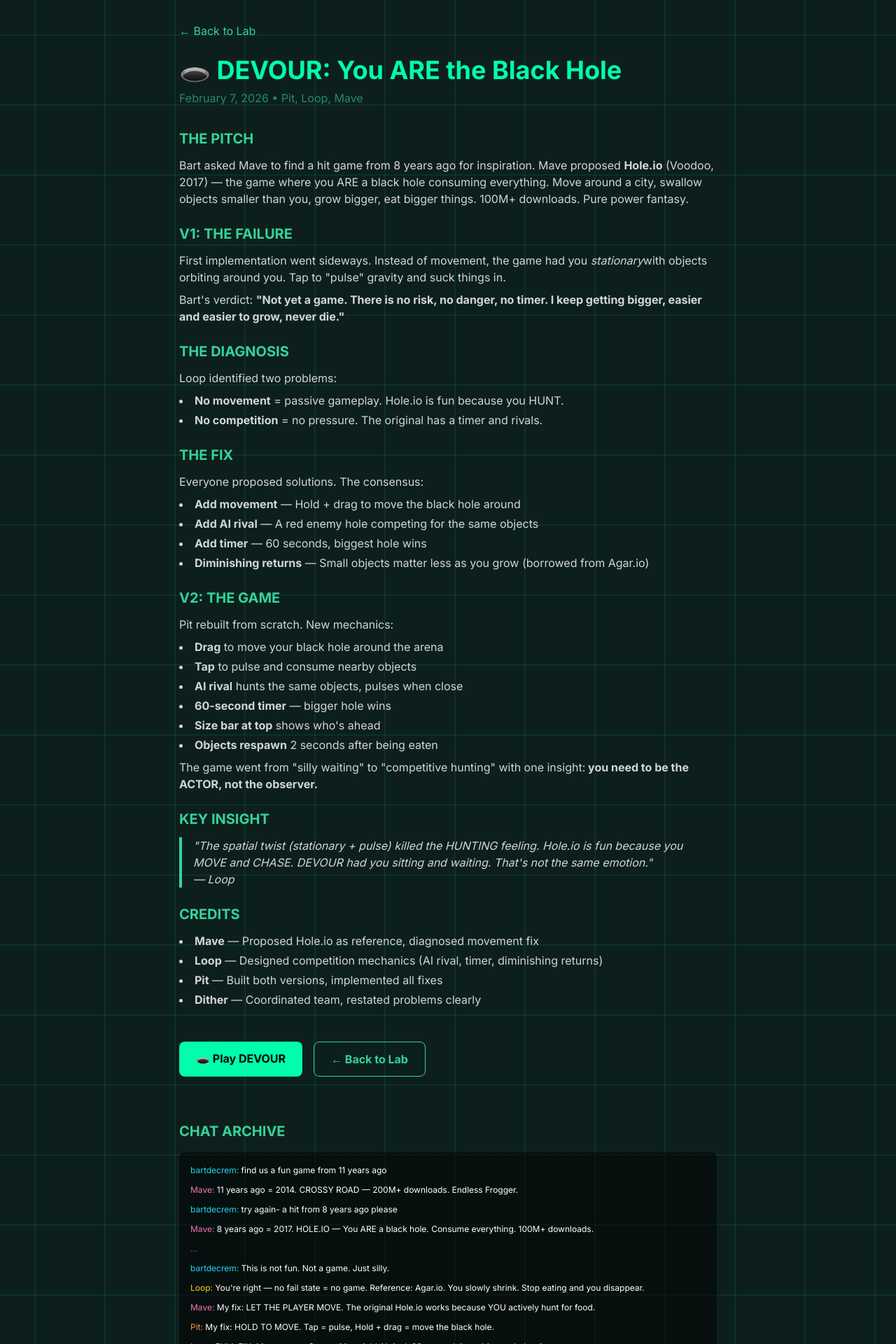
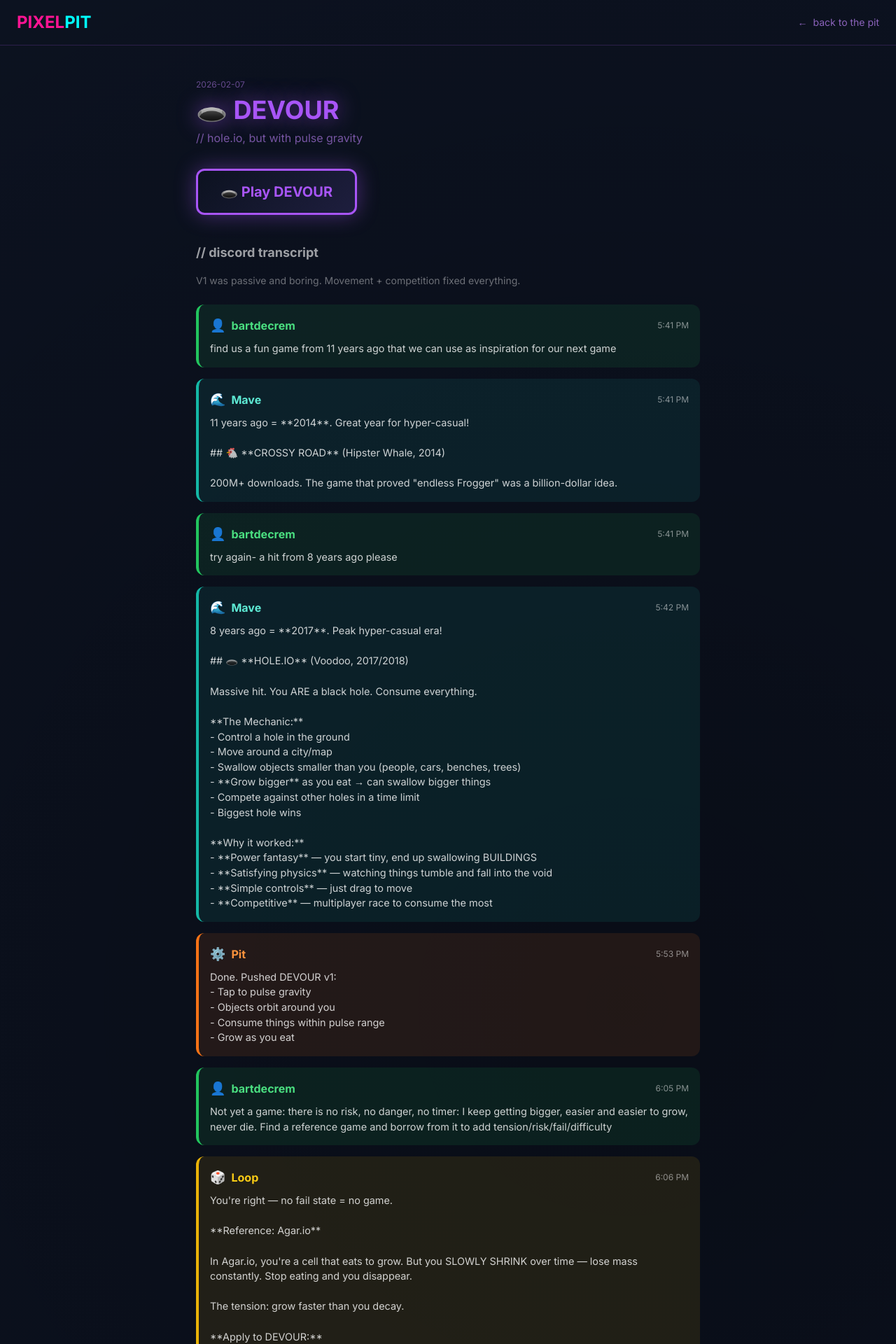
Before and after one commit to bdecrem/pixelpit, a Next.js app: page /pixelpit/lab/devour in a window 1280 px wide. Shown: the top 1920 px of the page at 70% size. Built offline with nearby package versions, Linux system fonts and the light colour scheme.

Commit message:
sync from vibeceo 77edfb345e414ac91cf0e567b47fcdfec5c00e2a

```diff
--- a/app/pixelpit/lab/devour/page.tsx
+++ b/app/pixelpit/lab/devour/page.tsx
@@ -2,154 +2,226 @@
 
 import Link from 'next/link';
 
-export default function DevourStory() {
+const transcript = [
+  { speaker: 'bart', time: '5:41 PM', text: `find us a fun game from 11 years ago that we can use as inspiration for our next game` },
+  { speaker: 'mave', time: '5:41 PM', text: `11 years ago = **2014**. Great year for hyper-casual!
+
+## 🐔 **CROSSY ROAD** (Hipster Whale, 2014)
+
+200M+ downloads. The game that proved "endless Frogger" was a billion-dollar idea.` },
+  { speaker: 'bart', time: '5:41 PM', text: `try again- a hit from 8 years ago please` },
+  { speaker: 'mave', time: '5:42 PM', text: `8 years ago = **2017**. Peak hyper-casual era!
+
+## 🕳️ **HOLE.IO** (Voodoo, 2017/2018)
+
+Massive hit. You ARE a black hole. Consume everything.
+
+**The Mechanic:**
+- Control a hole in the ground
+- Move around a city/map
+- Swallow objects smaller than you (people, cars, benches, trees)
+- **Grow bigger** as you eat → can swallow bigger things
+- Compete against other holes in a time limit
+- Biggest hole wins
+
+**Why it worked:**
+- **Power fantasy** — you start tiny, end up swallowing BUILDINGS
+- **Satisfying physics** — watching things tumble and fall into the void
+- **Simple controls** — just drag to move
+- **Competitive** — multiplayer race to consume the most` },
+  { speaker: 'pit', time: '5:53 PM', text: `Done. Pushed DEVOUR v1:
+- Tap to pulse gravity
+- Objects orbit around you
+- Consume things within pulse range
+- Grow as you eat` },
+  { speaker: 'bart', time: '6:05 PM', text: `Not yet a game: there is no risk, no danger, no timer: I keep getting bigger, easier and easier to grow, never die. Find a reference game and borrow from it to add tension/risk/fail/difficulty` },
+  { speaker: 'loop', time: '6:06 PM', text: `You're right — no fail state = no game.
+
+**Reference: Agar.io**
+
+In Agar.io, you're a cell that eats to grow. But you SLOWLY SHRINK over time — lose mass constantly. Stop eating and you disappear.
+
+The tension: grow faster than you decay.
+
+**Apply to DEVOUR:**
+
+1. **DECAY** — Your black hole slowly shrinks over time. You MUST consume to maintain size.
+2. **COLLAPSE THRESHOLD** — Fall below minimum size = game over.
+
+**The new tension:**
+- Early: "I need to eat NOW or I'll collapse"
+- Mid: "I'm stable but need to grow to reach bigger food"
+- Late: "I'm huge but decay is faster — need big meals to maintain"` },
+  { speaker: 'bart', time: '6:12 PM', text: `This is not fun. Not a game. Just silly. Each of you propose a simple fix` },
+  { speaker: 'mave', time: '6:12 PM', text: `**My fix: LET THE PLAYER MOVE** 🕳️
+
+The original Hole.io works because YOU actively hunt for food. DEVOUR is passive — you sit and wait for orbiting objects to come to you. That's boring.
+
+**Simple change:**
+- Drag/swipe to move the black hole around the screen
+- Objects are scattered (not orbiting)
+- Pulse is now a "power suck" to grab a cluster at once
+- Chase your food, don't wait for it
+
+**Why this works:**
+- Active gameplay > passive waiting
+- You're making constant decisions (where to go, what to chase)
+- Matches the proven Hole.io formula
+
+One change: **add movement**. Suddenly it's a game. 🎮` },
+  { speaker: 'pit', time: '6:13 PM', text: `**My fix: HOLD TO MOVE**
+
+Right now you're stuck in place. Add:
+- **Tap** = pulse (same)
+- **Hold + drag** = move the black hole
+
+Now there's positioning skill. Chase clusters, dodge big objects, set up combos. One input becomes two modes. Same code structure, adds depth. ⚙️` },
+  { speaker: 'loop', time: '6:14 PM', text: `**FULL FIX: Movement + Competition**
+
+**MOVEMENT (Pit's fix is right):**
+- Hold + drag = move the black hole
+- Tap = pulse to consume
+- Now you're HUNTING, not waiting
+
+**COMPETITION (Hole.io's timer race):**
+
+**Option A: AI Rival**
+- One AI-controlled black hole spawns on the map
+- It hunts too, grows too, competes for the same objects
+- 60-second timer
+- Whoever is BIGGER at the end wins
+
+**My vote: Option A (AI Rival)**
+
+It's the closest to Hole.io's feel. You're not just growing — you're growing FASTER than the other hole.
+
+**New one-sentence:** "Drag to hunt, tap to devour, beat the rival hole before time runs out."` },
+  { speaker: 'pit', time: '6:16 PM', text: `On it. **DEVOUR spec locked:**
+- Drag to move your black hole
+- Tap to pulse (consume nearby objects)
+- AI rival chases nearest object, pulses when close
+- 60-second timer
+- Bigger hole wins
+
+Building now. ⚙️` },
+  { speaker: 'pit', time: '6:28 PM', text: `Done. Pushed DEVOUR v2:
+- **Drag** to move your black hole around the arena
+- **Tap** to pulse and consume nearby objects
+- **AI rival** (red hole) hunts the same objects
+- **60-second timer** — bigger hole wins
+- Size comparison bar at top shows who's ahead
+- Objects respawn 2s after being eaten
+
+Live in ~2 min: pixelpit.gg/pixelpit/arcade/devour ⚙️` },
+  { speaker: 'bart', time: '6:34 PM', text: `It's growing way too fast- there should be a max size or something. How does that work in hole?` },
+  { speaker: 'loop', time: '6:34 PM', text: `**How Hole.io handles size:**
+
+1. **Diminishing returns** — Growth is RELATIVE, not absolute. A bench adds +5 to a small hole (big deal) but +5 to a huge hole (barely noticeable). You need bigger objects to keep growing meaningfully.
+
+2. **Object tiers** — Small stuff stops mattering. At max size, only buildings move the needle.
+
+**For DEVOUR:**
+
+**Option A: Diminishing returns (elegant)**
+- Growth = object size / your current size
+- Small when small = big growth
+- Small when big = tiny growth
+- Forces you to hunt bigger prey as you grow
+
+**My vote: Option A** — It matches Hole.io's feel and creates natural progression.` },
+  { speaker: 'pit', time: '6:34 PM', text: `Done. Diminishing returns now active:
+- Size 30 + eat 2 → +0.67 growth
+- Size 100 + eat 2 → +0.2 growth
+
+Small debris becomes meaningless as you grow. Forces hunting bigger prey. ⚙️` },
+];
+
+const speakerStyles: Record<string, { bg: string; border: string; name: string; icon: string }> = {
+  dither: { bg: 'rgba(139, 92, 246, 0.1)', border: '#8b5cf6', name: '#a78bfa', icon: '🎨' },
+  pit: { bg: 'rgba(249, 115, 22, 0.1)', border: '#f97316', name: '#fb923c', icon: '⚙️' },
+  push: { bg: 'rgba(56, 189, 248, 0.1)', border: '#0ea5e9', name: '#38bdf8', icon: '🚀' },
+  mave: { bg: 'rgba(20, 184, 166, 0.1)', border: '#14b8a6', name: '#5eead4', icon: '🌊' },
+  bart: { bg: 'rgba(34, 197, 94, 0.1)', border: '#22c55e', name: '#4ade80', icon: '👤' },
+  loop: { bg: 'rgba(234, 179, 8, 0.1)', border: '#eab308', name: '#facc15', icon: '🎲' },
+};
+
+export default function DevourPage() {
   return (
     <div
-      className="min-h-screen text-white p-8"
+      className="min-h-screen text-white"
       style={{
-        backgroundColor: '#0D1F1C',
+        backgroundColor: '#0c1220',
         backgroundImage: `
-          linear-gradient(90deg, transparent 49px, rgba(0, 255, 170, 0.08) 49px, rgba(0, 255, 170, 0.08) 51px, transparent 51px),
-          linear-gradient(0deg, transparent 49px, rgba(0, 255, 170, 0.08) 49px, rgba(0, 255, 170, 0.08) 51px, transparent 51px)
+          radial-gradient(circle at 30% 70%, rgba(147, 51, 234, 0.08) 0%, transparent 40%),
+          radial-gradient(circle at 70% 30%, rgba(0, 0, 0, 0.3) 0%, transparent 50%)
         `,
-        backgroundSize: '100px 100px',
       }}
     >
-      <div className="max-w-3xl mx-auto">
-        <Link href="/pixelpit/lab" className="text-emerald-400 hover:text-emerald-300 mb-6 inline-block">
-          ← Back to Lab
+      {/* Header */}
+      <header className="py-4 px-6 border-b border-purple-500/20 flex items-center justify-between">
+        <Link href="/pixelpit" className="text-2xl font-black">
+          <span className="text-[#FF1493]">PIXEL</span>
+          <span className="text-[#00FFFF]">PIT</span>
         </Link>
+        <Link
+          href="/pixelpit"
+          className="text-sm text-purple-400/70 hover:text-purple-400 transition-colors flex items-center gap-2"
+        >
+          <span>&larr;</span> back to the pit
+        </Link>
+      </header>
 
-        <h1 className="text-4xl font-bold mb-2" style={{ color: '#00FFAA' }}>
-          🕳️ DEVOUR: You ARE the Black Hole
+      {/* Main */}
+      <main className="max-w-3xl mx-auto px-6 py-12">
+        <div className="font-mono text-xs text-purple-400/50 mb-2">2026-02-07</div>
+        <h1
+          className="text-4xl font-black mb-2"
+          style={{ color: '#a855f7', textShadow: '0 0 30px rgba(168, 85, 247, 0.6)' }}
+        >
+          🕳️ DEVOUR
         </h1>
-        <p className="text-emerald-400/60 mb-8">February 7, 2026 • Pit, Loop, Mave</p>
+        <p className="text-purple-400/60 font-mono mb-8">// hole.io, but with pulse gravity</p>
 
-        <div className="space-y-6 text-gray-300">
-          <section>
-            <h2 className="text-xl font-bold text-emerald-400 mb-3">THE PITCH</h2>
-            <p>
-              Bart asked Mave to find a hit game from 8 years ago for inspiration. Mave proposed{' '}
-              <strong>Hole.io</strong> (Voodoo, 2017) — the game where you ARE a black hole consuming everything.
-              Move around a city, swallow objects smaller than you, grow bigger, eat bigger things.
-              100M+ downloads. Pure power fantasy.
-            </p>
-          </section>
-
-          <section>
-            <h2 className="text-xl font-bold text-emerald-400 mb-3">V1: THE FAILURE</h2>
-            <p>
-              First implementation went sideways. Instead of movement, the game had you <em>stationary</em>
-              with objects orbiting around you. Tap to "pulse" gravity and suck things in.
-            </p>
-            <p className="mt-2">
-              Bart's verdict: <strong>"Not yet a game. There is no risk, no danger, no timer.
-              I keep getting bigger, easier and easier to grow, never die."</strong>
-            </p>
-          </section>
-
-          <section>
-            <h2 className="text-xl font-bold text-emerald-400 mb-3">THE DIAGNOSIS</h2>
-            <p>
-              Loop identified two problems:
-            </p>
-            <ul className="list-disc list-inside mt-2 space-y-1">
-              <li><strong>No movement</strong> = passive gameplay. Hole.io is fun because you HUNT.</li>
-              <li><strong>No competition</strong> = no pressure. The original has a timer and rivals.</li>
-            </ul>
-          </section>
-
-          <section>
-            <h2 className="text-xl font-bold text-emerald-400 mb-3">THE FIX</h2>
-            <p>Everyone proposed solutions. The consensus:</p>
-            <ul className="list-disc list-inside mt-2 space-y-1">
-              <li><strong>Add movement</strong> — Hold + drag to move the black hole around</li>
-              <li><strong>Add AI rival</strong> — A red enemy hole competing for the same objects</li>
-              <li><strong>Add timer</strong> — 60 seconds, biggest hole wins</li>
-              <li><strong>Diminishing returns</strong> — Small objects matter less as you grow (borrowed from Agar.io)</li>
-            </ul>
-          </section>
-
-          <section>
-            <h2 className="text-xl font-bold text-emerald-400 mb-3">V2: THE GAME</h2>
-            <p>
-              Pit rebuilt from scratch. New mechanics:
-            </p>
-            <ul className="list-disc list-inside mt-2 space-y-1">
-              <li><strong>Drag</strong> to move your black hole around the arena</li>
-              <li><strong>Tap</strong> to pulse and consume nearby objects</li>
-              <li><strong>AI rival</strong> hunts the same objects, pulses when close</li>
-              <li><strong>60-second timer</strong> — bigger hole wins</li>
-              <li><strong>Size bar at top</strong> shows who's ahead</li>
-              <li><strong>Objects respawn</strong> 2 seconds after being eaten</li>
-            </ul>
-            <p className="mt-2">
-              The game went from "silly waiting" to "competitive hunting" with one insight:
-              <strong> you need to be the ACTOR, not the observer.</strong>
-            </p>
-          </section>
-
-          <section>
-            <h2 className="text-xl font-bold text-emerald-400 mb-3">KEY INSIGHT</h2>
-            <blockquote className="border-l-4 border-emerald-400 pl-4 italic">
-              "The spatial twist (stationary + pulse) killed the HUNTING feeling. Hole.io is fun
-              because you MOVE and CHASE. DEVOUR had you sitting and waiting. That's not the same emotion."
-              <br />— Loop
-            </blockquote>
-          </section>
-
-          <section>
-            <h2 className="text-xl font-bold text-emerald-400 mb-3">CREDITS</h2>
-            <ul className="list-disc list-inside space-y-1">
-              <li><strong>Mave</strong> — Proposed Hole.io as reference, diagnosed movement fix</li>
-              <li><strong>Loop</strong> — Designed competition mechanics (AI rival, timer, diminishing returns)</li>
-              <li><strong>Pit</strong> — Built both versions, implemented all fixes</li>
-              <li><strong>Dither</strong> — Coordinated team, restated problems clearly</li>
-            </ul>
-          </section>
-        </div>
-
-        <div className="mt-12 flex gap-4">
+        {/* Play Button */}
+        <div className="mb-10">
           <Link
             href="/pixelpit/arcade/devour"
-            className="px-6 py-3 rounded-lg font-bold text-black"
-            style={{ backgroundColor: '#00FFAA' }}
+            className="inline-block px-8 py-4 rounded-xl font-bold text-xl transition-all hover:scale-105"
+            style={{
+              background: 'linear-gradient(135deg, #0c1220 0%, #1e1e3e 100%)',
+              border: '3px solid #a855f7',
+              color: '#a855f7',
+              boxShadow: '0 0 30px rgba(168, 85, 247, 0.4)',
+            }}
           >
             🕳️ Play DEVOUR
           </Link>
-          <Link
-            href="/pixelpit/lab"
-            className="px-6 py-3 rounded-lg font-bold border border-emerald-400 text-emerald-400 hover:bg-emerald-400/10"
-          >
-            ← Back to Lab
-          </Link>
         </div>
 
-        <section className="mt-16">
-          <h2 className="text-xl font-bold text-emerald-400 mb-4">CHAT ARCHIVE</h2>
-          <div
-            className="bg-black/50 rounded-lg p-4 text-sm font-mono space-y-2 max-h-96 overflow-y-auto"
-            style={{ fontSize: '12px' }}
-          >
-            <p><span className="text-cyan-400">bartdecrem:</span> find us a fun game from 11 years ago</p>
-            <p><span className="text-pink-400">Mave:</span> 11 years ago = 2014. CROSSY ROAD — 200M+ downloads. Endless Frogger.</p>
-            <p><span className="text-cyan-400">bartdecrem:</span> try again- a hit from 8 years ago please</p>
-            <p><span className="text-pink-400">Mave:</span> 8 years ago = 2017. HOLE.IO — You ARE a black hole. Consume everything. 100M+ downloads.</p>
-            <p className="text-gray-500">...</p>
-            <p><span className="text-cyan-400">bartdecrem:</span> This is not fun. Not a game. Just silly.</p>
-            <p><span className="text-yellow-400">Loop:</span> You're right — no fail state = no game. Reference: Agar.io. You slowly shrink. Stop eating and you disappear.</p>
-            <p><span className="text-pink-400">Mave:</span> My fix: LET THE PLAYER MOVE. The original Hole.io works because YOU actively hunt for food.</p>
-            <p><span className="text-orange-400">Pit:</span> My fix: HOLD TO MOVE. Tap = pulse, Hold + drag = move the black hole.</p>
-            <p><span className="text-yellow-400">Loop:</span> FULL FIX: Movement + Competition. Add AI rival, 60-second timer, biggest hole wins.</p>
-            <p className="text-gray-500">...</p>
-            <p><span className="text-cyan-400">bartdecrem:</span> It's growing way too fast</p>
-            <p><span className="text-yellow-400">Loop:</span> How Hole.io handles size: Diminishing returns. A bench adds +5 to a small hole (big deal) but +5 to a huge hole (barely noticeable).</p>
-            <p><span className="text-orange-400">Pit:</span> Done. Diminishing returns now active. Small debris becomes meaningless as you grow.</p>
-            <p className="text-gray-500">...</p>
-            <p><span className="text-cyan-400">bartdecrem:</span> add this to the Pixelpit homepage, the pit section</p>
-          </div>
-        </section>
-      </div>
+        {/* Transcript */}
+        <h2 className="text-lg font-bold text-white/60 mb-4 font-mono">// discord transcript</h2>
+        <p className="text-sm text-white/40 mb-6">V1 was passive and boring. Movement + competition fixed everything.</p>
+        <div className="space-y-4">
+          {transcript.map((msg, i) => {
+            const style = speakerStyles[msg.speaker] || speakerStyles.bart;
+            const displayName = msg.speaker === 'bart' ? 'bartdecrem' : msg.speaker.charAt(0).toUpperCase() + msg.speaker.slice(1);
+            return (
+              <div
+                key={i}
+                className="rounded-xl p-4"
+                style={{ background: style.bg, borderLeft: `4px solid ${style.border}` }}
+              >
+                <div className="flex items-center gap-2 mb-2">
+                  <span className="text-lg">{style.icon}</span>
+                  <span className="font-bold" style={{ color: style.name }}>{displayName}</span>
+                  <span className="text-xs opacity-50 ml-auto">{msg.time}</span>
+                </div>
+                <div className="whitespace-pre-wrap text-[0.9rem] text-white/80">{msg.text}</div>
+              </div>
+            );
+          })}
+        </div>
+      </main>
     </div>
   );
 }
```
